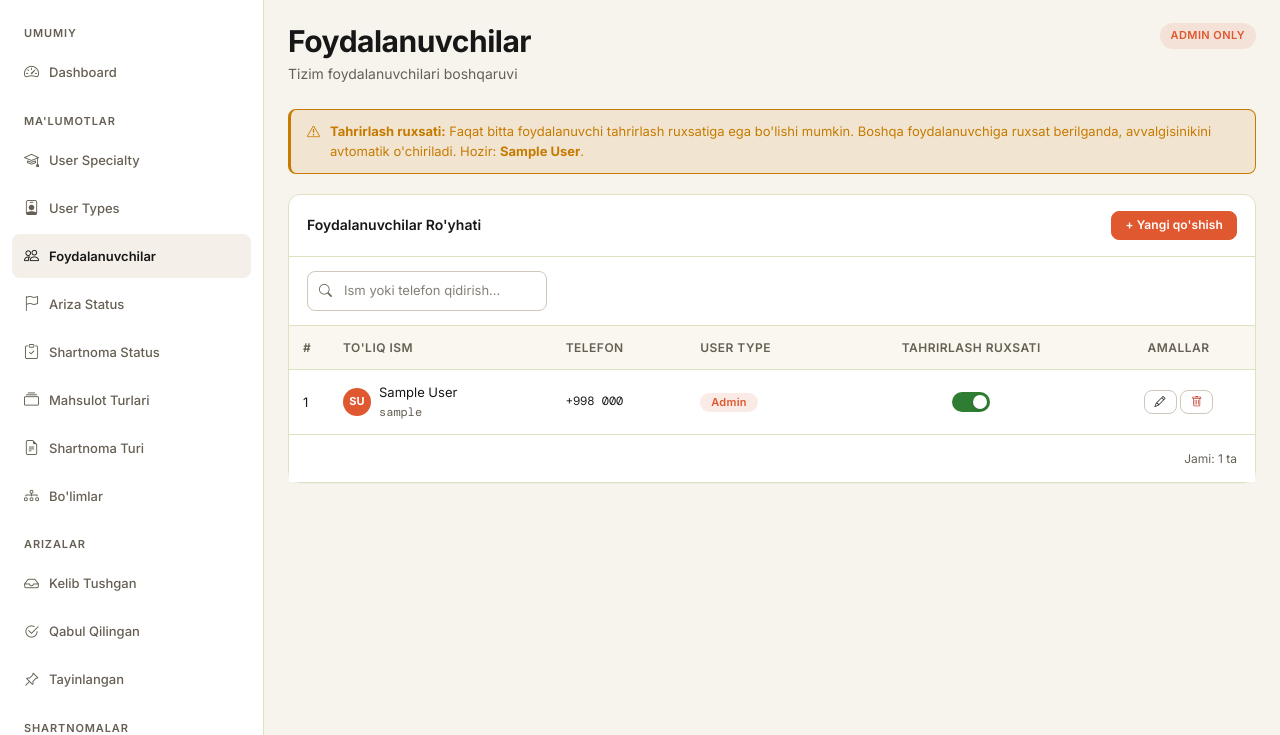
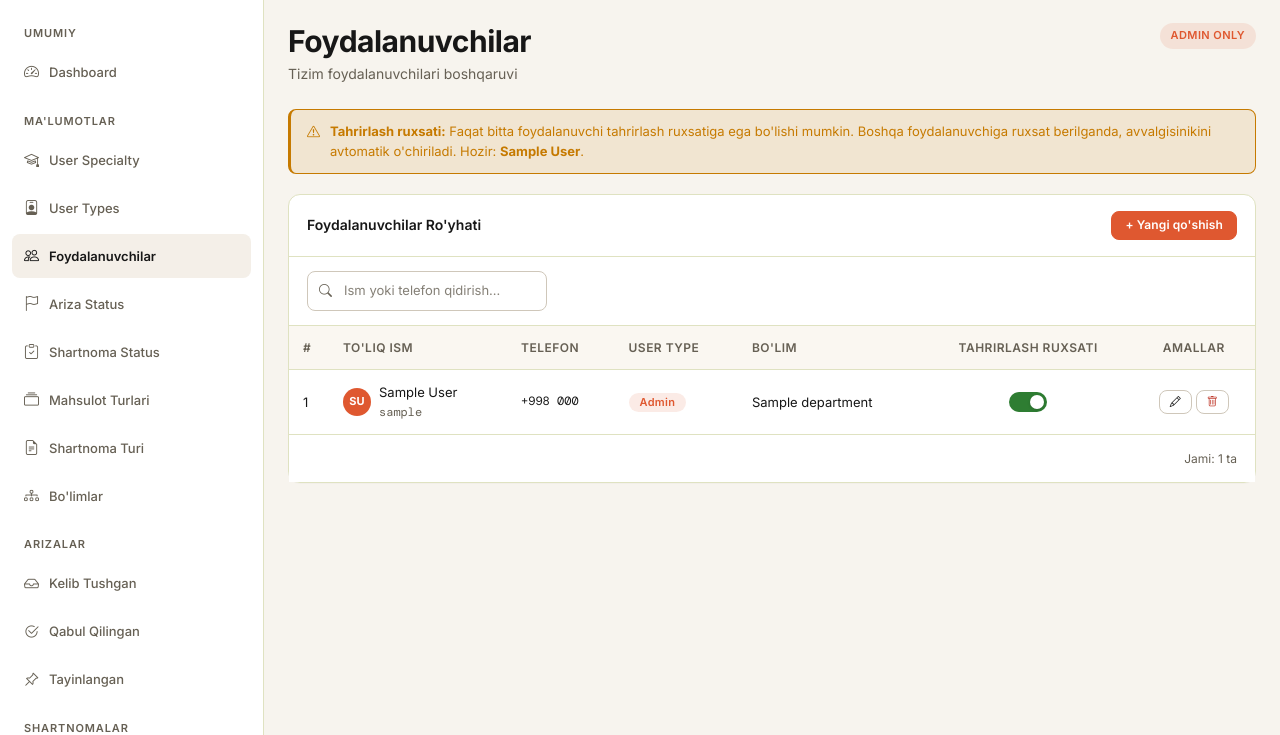
Before and after one commit to MrParkerBot/uz-koram-xarid-xizmati, a Django app: page /users/ in a window 1280 px wide. Shown: the part 65-800 px from the top of the page. Run offline with Django 5.2, Linux system fonts and the light colour scheme; a user stored in the database is signed in; data comes from the database, SQL or seed files in the repository; tables that the repository leaves empty hold one stand-in row (values such as "Sample post"); some libraries are stand-ins or nearby versions.

Commit message:
fix(TASK-UZK-020): show on the Users page the department it lets you set
The form gained a department select and the table did not gain a column, so an
administrator could assign a department to every user and then had no way to
see who was in which one without opening each row's edit form in turn.

DEC-018 makes the department the value the Xarid Arizasi form fills in from
whoever is signed in, which means a wrong one stays invisible until it turns up
on an application - and the page where it was set was the page that would not
show it. User Type has a column for the same reason.

listed_users() reaches the department in the same query as the profile and the
user type, so the column costs no queries per row.

Also: the fixture department is spelled without the apostrophe the real name
carries, for the same reason the other suites avoid one, and now says so rather
than reading as a typo.

Co-Authored-By: Claude Opus 5 (1M context) <noreply@anthropic.com>

```diff
--- a/accounts/views.py
+++ b/accounts/views.py
@@ -37,7 +37,7 @@ def listed_users() -> QuerySet:
     return (
         get_user_model()
         .objects.filter(is_active=True)
-        .select_related("profile", "profile__user_type")
+        .select_related("profile", "profile__user_type", "profile__department")
         .order_by("first_name", "last_name", "id")
     )
 
--- a/templates/pages/users.html
+++ b/templates/pages/users.html
@@ -51,6 +51,7 @@ page says who holds it above the table.
             <th>To'liq Ism</th>
             <th>Telefon</th>
             <th>User Type</th>
+            <th>Bo'lim</th>
             <th style="text-align:center;">Tahrirlash ruxsati</th>
             <th style="text-align:center;">Amallar</th>
           </tr></thead>
@@ -69,6 +70,7 @@ page says who holds it above the table.
               </td>
               <td class="mono-cell">{% if listed_user.profile.phone_number %}+998 {{ listed_user.profile.phone_number }}{% endif %}</td>
               <td>{% if listed_user.profile.user_type %}<span class="badge badge-primary">{{ listed_user.profile.user_type.name }}</span>{% else %}<span class="muted small">Belgilanmagan</span>{% endif %}</td>
+              <td>{% if listed_user.profile.department %}{{ listed_user.profile.department.name }}{% else %}<span class="muted small">Belgilanmagan</span>{% endif %}</td>
               <td style="text-align:center;">
                 <form method="post" action="{% url 'user-contract-editing' listed_user.pk %}" id="contract-editing-{{ listed_user.pk }}">
                   {% csrf_token %}
@@ -88,7 +90,7 @@ page says who holds it above the table.
               </td>
             </tr>
           {% empty %}
-            <tr><td colspan="6" class="muted" style="text-align:center;">Hozircha foydalanuvchi yo'q.</td></tr>
+            <tr><td colspan="7" class="muted" style="text-align:center;">Hozircha foydalanuvchi yo'q.</td></tr>
           {% endfor %}
           </tbody>
         </table>
```
Also changed, not shown: reference/test_departments.py (+19 -0 lines).
